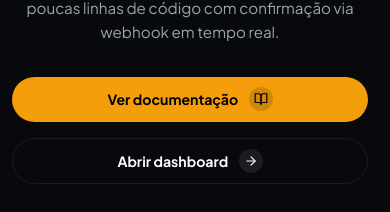
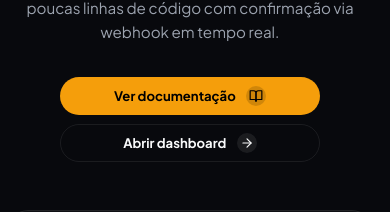
Before and after one commit to matheuscamargo44/capivarapay, a React (Vite) app: page / in a window 390 px wide. Shown: the part 214-426 px from the top of the page. Built offline with nearby package versions, Linux system fonts and the light colour scheme; no server answers; the HTML template or start-up script is replaced by a standard one.

Commit message:
fix: buttons

```diff
--- a/src/index.css
+++ b/src/index.css
@@ -875,14 +875,26 @@ pre {
 
   .hero-buttons {
     flex-direction: column;
+    align-items: center;
     width: 100%;
-    margin-bottom: 1.75rem;
+    max-width: 260px;
+    margin: 0 auto 1.5rem;
+    gap: 0.55rem;
   }
 
-  .hero-buttons .btn-nested {
+  .hero-buttons .btn-nested,
+  .hero-buttons .btn-ds {
     width: 100%;
     justify-content: center;
-    min-height: 44px;
+    min-height: 38px;
+    padding: 0.45rem 0.9rem;
+    font-size: 0.82rem;
+    box-sizing: border-box;
+  }
+
+  .hero-buttons .btn-icon-circle {
+    width: 20px;
+    height: 20px;
   }
 
   .grid-2 {
```
